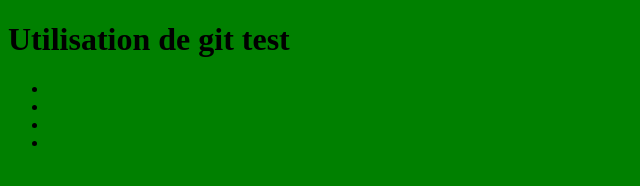
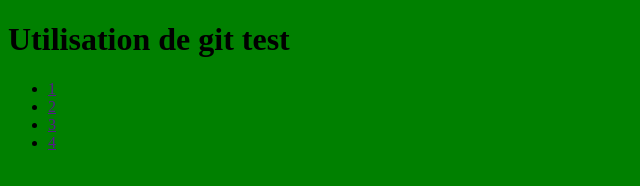
Before and after one commit to Bibirhum/test, a plain HTML site: page index.html in a window 1280 px wide. Shown: the full height of the page, 0-640 px from the left. Drawn offline with Linux system fonts and the light colour scheme.

Commit message:
ajout liste index.html

```diff
--- a/index.html
+++ b/index.html
@@ -9,10 +9,10 @@
     <h1>Utilisation de git test</h1>
 
     <ul>
-        <li><a href=""></a></li>
-        <li><a href=""></a></li>
-        <li><a href=""></a></li>
-        <li><a href=""></a></li>
+        <li><a href="">1</a></li>
+        <li><a href="">2</a></li>
+        <li><a href="">3</a></li>
+        <li><a href="">4</a></li>
     </ul>
 
 </body>
```
